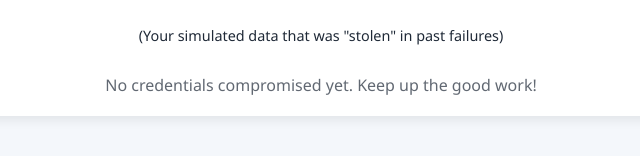
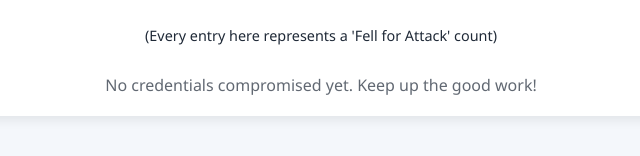
Before and after one commit to Connette/phishingattack.simulator, a plain HTML site: page dashboard.html in a window 1280 px wide. Shown: the part 634-790 px from the top of the page, 319-959 px from the left. Drawn offline with Linux system fonts and the light colour scheme.

Commit message:
Update compromised credentials section description
(Every entry here represents a 'Fell for Attack' count)

```diff
--- a/dashboard.html
+++ b/dashboard.html
@@ -62,7 +62,7 @@
 
         <div class="card wide-card" id="theft-board">
             <h2>⚠️ Compromised Credentials ⚠️</h2>
-            <p style="text-align:center; font-size: 0.9em;">(Your simulated data that was "stolen" in past failures)</p>
+            <p style="text-align:center; font-size: 0.9em;">(Every entry here represents a 'Fell for Attack' count)</p>
             <ul id="compromisedList" class="theft-list">
                 <li style="text-align:center; opacity: 0.7;">No credentials compromised yet. Keep up the good work!</li>
             </ul>
```
